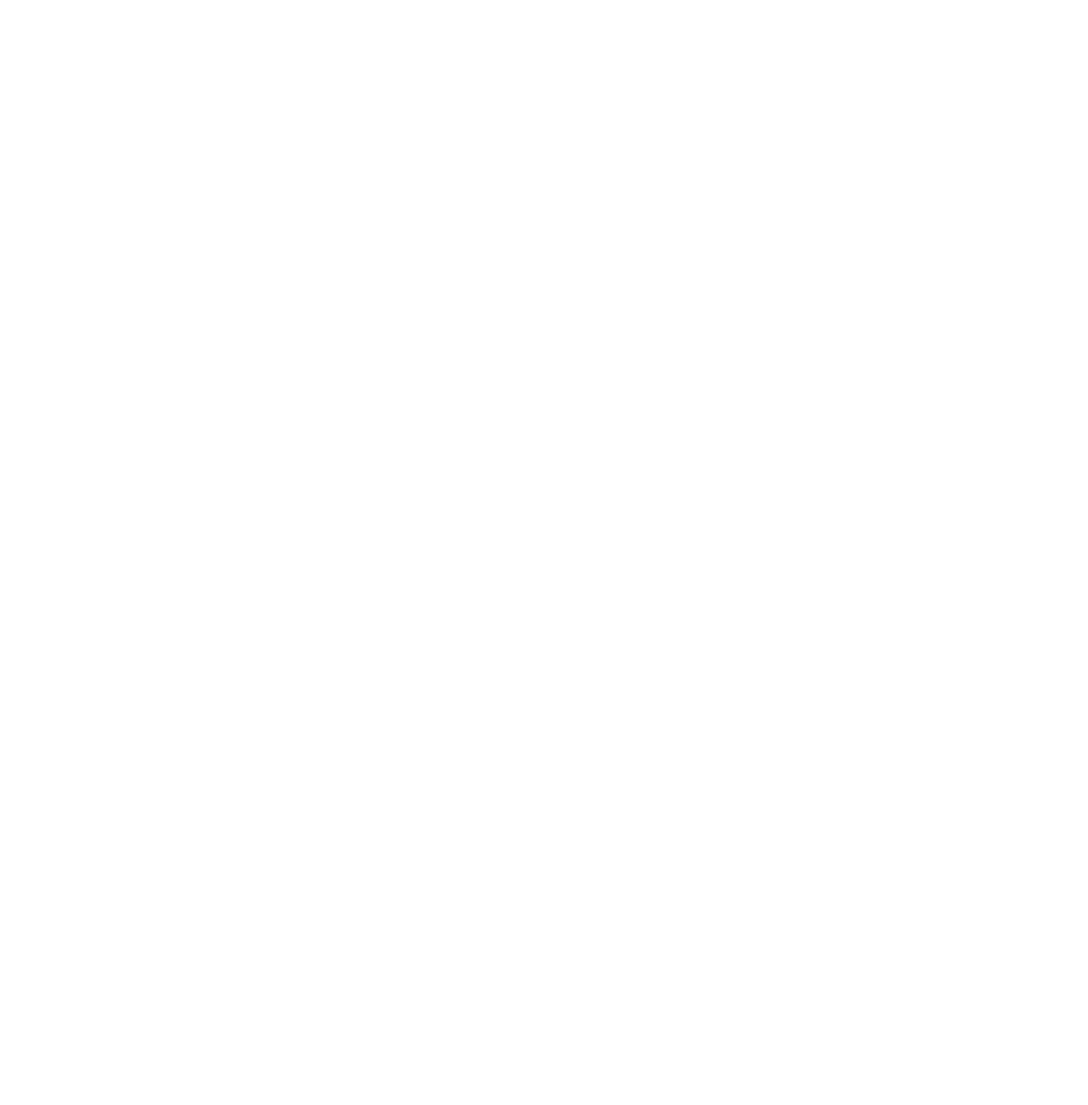
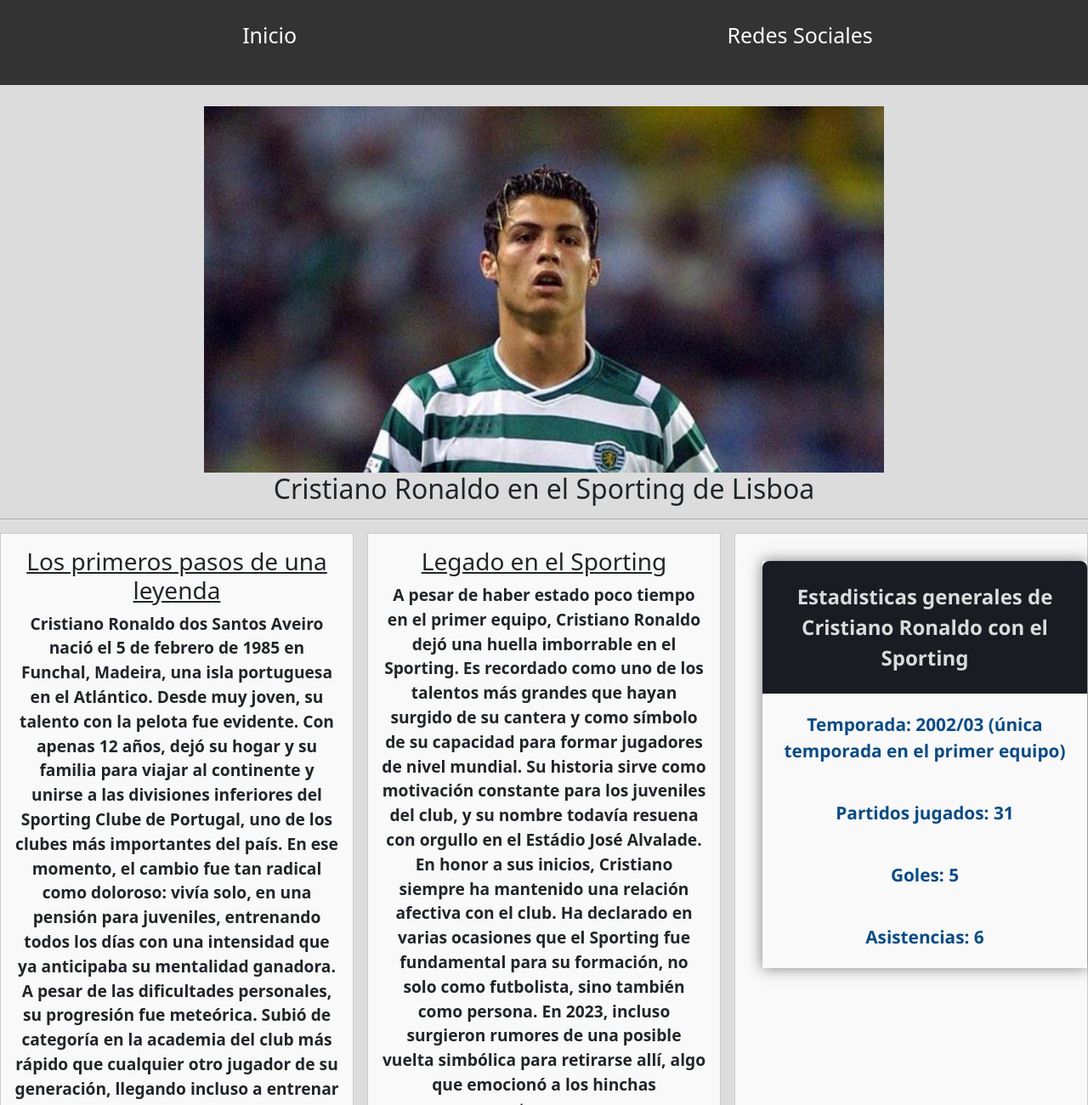
Before and after one commit to xLauty1801/Proyecto, a plain HTML site: page Pagina/html/subpaginas/Sporting/sporting.html in a window 1280 px wide. Shown: the top 1300 px of the page at 85% size. Before the commit the page ends 800 px from the top, so only its background shows below. Drawn offline with nearby package versions, Linux system fonts and the light colour scheme.

Commit message:
Termine la parte del Sporting de Lisboa

```diff
--- /dev/null
+++ b/Pagina/html/subpaginas/Sporting/sporting.css
@@ -0,0 +1,88 @@
+body {
+    margin: 0;
+    background-color: #dcdcdc;
+}
+
+header {
+    width: 100vw;
+    height: 500px;
+    background-color: #6d6d6d;
+    margin-bottom: 1em;
+}
+.header {
+    display: flex;
+    align-items: center;
+    justify-content: center;
+    font-size: 25px;
+    height: 100px;
+    background-color: #333;
+    color: white;
+}
+.nav-lista {
+    display: flex;
+    justify-content: space-around;
+    align-items: center;
+    list-style: none;
+    width: 100%;
+}
+
+/* Contenido */
+
+.inicio{
+    text-align: center;
+}
+.cr7_sporting{
+    width: 50em;
+    display: block;
+    margin: 0 auto;
+}
+
+.contenido p{
+    font-size: 1.2em;
+    font-weight: bold;
+}
+.titulos{
+    text-decoration: underline;
+}
+.contenedor {
+    display: grid;
+    grid-template-columns: repeat(3, 1fr);
+    gap: 1em;
+}
+
+  .columna {
+    background-color: #f9f9f9;
+    padding: 1em;
+    text-align: center;
+    border: 1px solid #ccc;
+  }
+
+/* Columna 3 */
+  .tabla-col3 {
+    width: 100%;
+    border-collapse: collapse;
+    font-family: 'Segoe UI', sans-serif;
+    box-shadow: 0 0 1em rgba(0, 0, 0, 0.5);
+    margin: 1em;
+}
+
+.tabla-col3 th {
+    background-color: #191d23;
+    color: rgb(219, 219, 219);
+    padding: 1em;
+    font-size: 1.5em;
+    text-align: center;
+    border-radius: 8px 8px 0 0;
+}
+
+.tabla-col3 td {
+    color:#094b85;
+    padding: 1em;
+    font-size: 1.3em;
+    background-color: #f9f9f9;
+    font-weight: 600;
+}
+
+.tabla-col3 tr:hover td {
+    background-color: #959798;
+}
--- a/Pagina/html/subpaginas/Sporting/sporting.html
+++ b/Pagina/html/subpaginas/Sporting/sporting.html
@@ -0,0 +1,92 @@
+<!DOCTYPE html>
+<html lang="en">
+
+<head>
+    <meta charset="UTF-8">
+    <meta name="viewport" content="width=device-width, initial-scale=1.0">
+    <title>Sporting de Lisboa</title>
+    <link href="https://cdn.jsdelivr.net/npm/bootstrap@5.3.6/dist/css/bootstrap.min.css" rel="stylesheet"
+        integrity="sha384-4Q6Gf2aSP4eDXB8Miphtr37CMZZQ5oXLH2yaXMJ2w8e2ZtHTl7GptT4jmndRuHDT" crossorigin="anonymous">
+    <link rel="stylesheet" href="sporting.css">
+</head>
+
+<body>
+
+    <header class="header">
+        <ul class="nav-lista">
+            <li class="nav-item">
+                <a class="nav-link active" aria-current="page" href="../../index.html">Inicio</a>
+            </li>
+            <li class="nav-item">
+                <a class="nav-link" href="#">Redes Sociales</a>
+            </li>
+
+
+        </ul>
+    </header>
+    <main>
+        <div class="inicio">
+            <img class="cr7_sporting" src="Multimedia/Cristiano Ronaldo con la camiseta de Sporting de Lisboa.jpg"
+                alt="Cristiano Ronaldo con la camiseta del Sporting de lisboa">
+            <h2>Cristiano Ronaldo en el Sporting de Lisboa</h2>
+        </div>
+        <hr>
+        <section class="contenido">
+            <div class="contenedor">
+                <div class="columna">
+                    <h3 class="titulos">Los primeros pasos de una leyenda</h3>
+                    <p>Cristiano Ronaldo dos Santos Aveiro nació el 5 de febrero de 1985 en Funchal, Madeira, una isla portuguesa en el Atlántico. Desde muy joven, su talento con la pelota fue evidente. Con apenas 12 años, dejó su hogar y su familia para viajar al continente y unirse a las divisiones inferiores del Sporting Clube de Portugal, uno de los clubes más importantes del país.
+
+En ese momento, el cambio fue tan radical como doloroso: vivía solo, en una pensión para juveniles, entrenando todos los días con una intensidad que ya anticipaba su mentalidad ganadora. A pesar de las dificultades personales, su progresión fue meteórica. Subió de categoría en la academia del club más rápido que cualquier otro jugador de su generación, llegando incluso a entrenar con el primer equipo cuando aún era un adolescente.
+
+</p>
+
+                    <h3 class="titulos">Debut profesional con 17 años</h3>
+                    <p>Cristiano debutó oficialmente con el primer equipo del Sporting el 14 de agosto de 2002, con apenas 17 años, en un partido por la fase previa de la Champions League ante el Inter de Milán. Su talento, velocidad y regate llamaron inmediatamente la atención. Aunque no convirtió goles en ese encuentro, fue evidente que estaba listo para competir al más alto nivel.
+
+Ese mismo mes, también debutó en la Primeira Liga, la liga de Portugal. A lo largo de la temporada 2002/03, jugó un total de 31 partidos y marcó 5 goles en todas las competiciones. Su actuación más recordada fue en un amistoso de pretemporada contra el Manchester United, donde dejó completamente descolocados a varios defensores ingleses. Ese partido cambió su vida: Alex Ferguson quedó tan impresionado que ordenó ficharlo de inmediato.</p>
+
+                    <h3 class="titulos">La joya que conquistó Europa</h3>
+                    <p>La estadía de Cristiano Ronaldo en el Sporting duró poco menos de un año en el primer equipo, pero fue lo suficientemente impactante como para despertar el interés de los clubes más grandes de Europa. En el verano de 2003, se convirtió en el primer futbolista portugués fichado por el Manchester United, a cambio de 19 millones de euros, una cifra muy alta para un adolescente en ese momento.
+
+En Portugal, muchos vieron su partida como una pérdida importante, pero también como un orgullo nacional: un joven surgido de una de las academias más prestigiosas del país —la misma que formó a Luis Figo y Ricardo Quaresma— iba a representar al fútbol luso en la Premier League.</p>
+                </div>
+                <div class="columna">
+
+                    <h3 class="titulos">Legado en el Sporting</h3>
+                    <p>A pesar de haber estado poco tiempo en el primer equipo, Cristiano Ronaldo dejó una huella imborrable en el Sporting. Es recordado como uno de los talentos más grandes que hayan surgido de su cantera y como símbolo de su capacidad para formar jugadores de nivel mundial. Su historia sirve como motivación constante para los juveniles del club, y su nombre todavía resuena con orgullo en el Estádio José Alvalade.
+
+En honor a sus inicios, Cristiano siempre ha mantenido una relación afectiva con el club. Ha declarado en varias ocasiones que el Sporting fue fundamental para su formación, no solo como futbolista, sino también como persona. En 2023, incluso surgieron rumores de una posible vuelta simbólica para retirarse allí, algo que emocionó a los hinchas portugueses.</p>
+                    <h3 class="titulos"> Un origen humilde, un destino de grandeza</h3>
+                    <p>Cristiano Ronaldo partió desde Lisboa rumbo a Inglaterra, y más tarde conquistaría España, Italia, Arabia Saudita y el mundo entero. Pero todo comenzó allí, con una camiseta verde y blanca, en el club que le abrió las puertas del profesionalismo.
+
+El Sporting no solo fue el primer peldaño de su carrera: fue el laboratorio donde se forjó la disciplina, el carácter y la ambición que definirían su leyenda. Aunque sus títulos y récords vendrían más adelante, su paso por el Sporting representa el inicio de un viaje que cambiaría la historia del fútbol para siempre.</p>
+                </div>
+                <div class="columna">
+
+                    <table class="tabla-col3">
+                        <th>Estadisticas generales de Cristiano Ronaldo con el Sporting</th>
+                        <tr>
+                            <td>Temporada: 2002/03 (única temporada en el primer equipo)
+                            </td>
+                        </tr>
+                        <tr>
+                            <td>Partidos jugados: 31</td>
+                        </tr>
+                        <tr>
+                            <td>Goles: 5</td>
+                        </tr>
+                        <tr>
+                            <td>Asistencias: 6</td>
+                        </tr>
+
+
+                </div>
+            </div>
+        </section>
+
+    </main>
+    <footer></footer>
+</body>
+
+</html>
```
Also changed, not shown: Pagina/html/subpaginas/Real Madrid/madrid.html (+2 -2 lines), Pagina/html/subpaginas/Sporting/Multimedia/Cristiano Ronaldo con la camiseta de Sporting de Lisboa.jpg (added).
